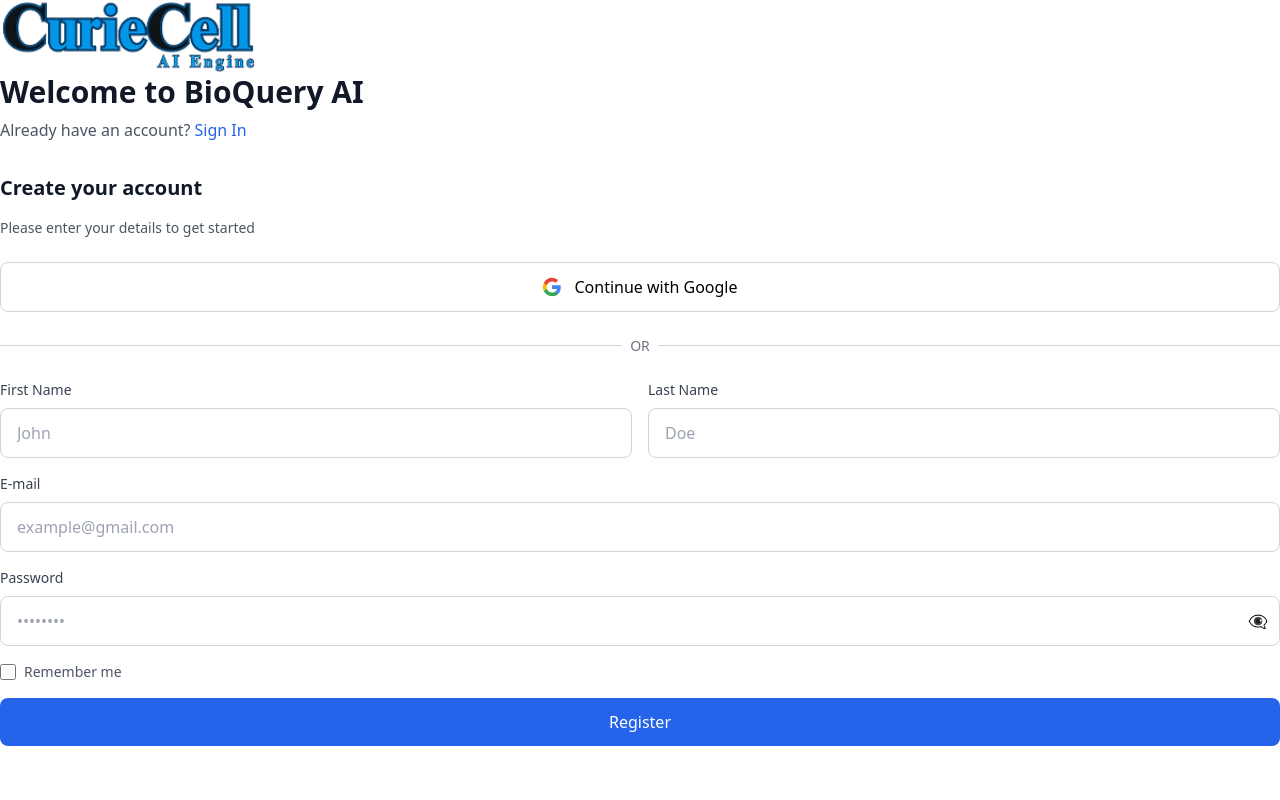
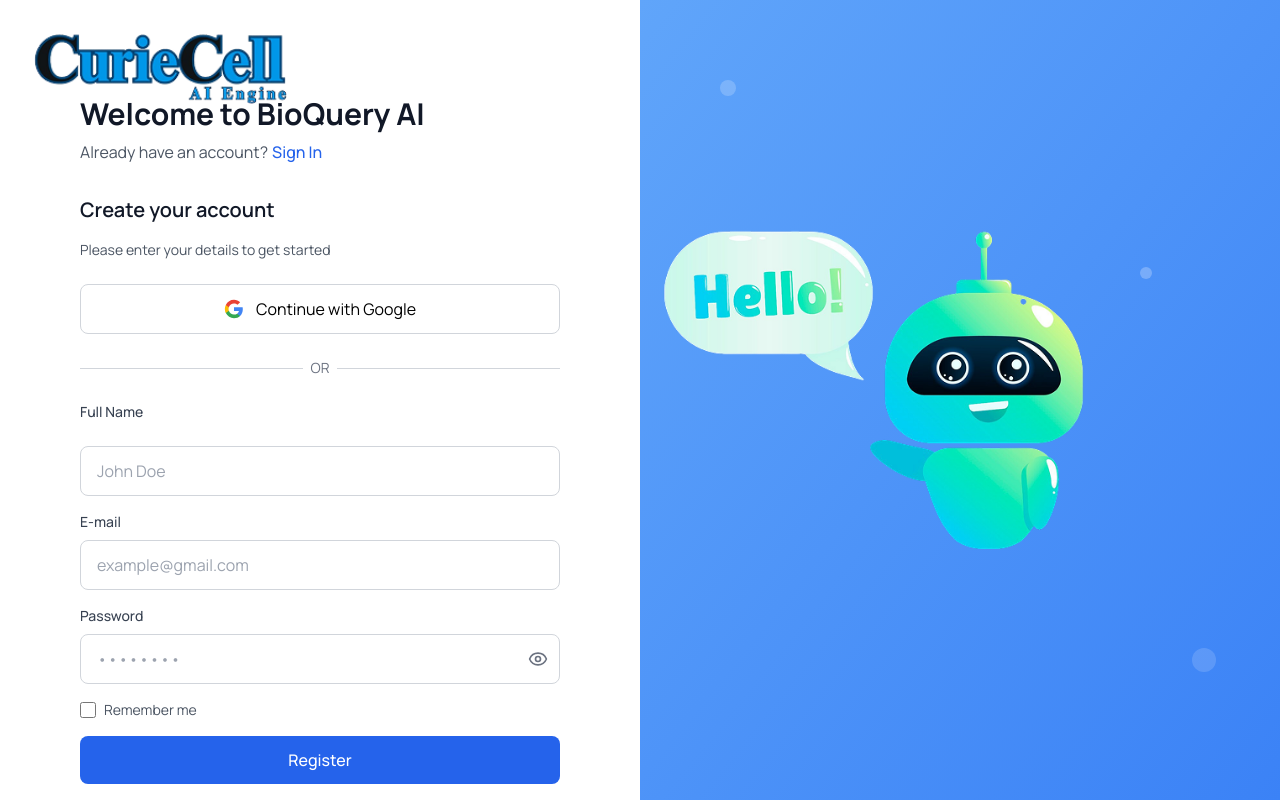
Before and after one commit to Sanjida-Khanam778/sidharth-multiai, a React (Vite) app: page /register in a window 1280 px wide. Built offline with nearby package versions, Linux system fonts and the light colour scheme.

Commit message:
sign up page created

```diff
--- a/src/Pages/Auth/SignIn.jsx
+++ b/src/Pages/Auth/SignIn.jsx
@@ -1,6 +1,7 @@
 import { useState } from "react";
 import logo from "../../assets/images/logo.png";
 import robot from "../../assets/images/robot.png";
+import { Link } from "react-router-dom";
 
 export default function SignInForm() {
   const [showPassword, setShowPassword] = useState(false);
@@ -14,18 +15,20 @@ export default function SignInForm() {
   };
 
   return (
-    <div className="h-screen flex">
+    <div className="h-screen flex font-manrope  ">
       {/* Left Side - Sign In Form */}
-      <div className="mb-8 p-8 absolute">
+    <Link to="/">
+    <div className="mb-8 p-8 absolute">
         <img src={logo} alt="logo" className="w-32 md:w-48 lg:w-64" />
       </div>
+    </Link>
       <div className="w-1/2 bg-white p-8 flex flex-col border justify-center">
         <div className="w-full max-w-sm mx-auto">
           {/* Logo */}
 
           {/* Sign In Header */}
           <div className="mb-6">
-            <h2 className="text-2xl font-semibold text-gray-900 mb-2">
+            <h2 className="text-4xl font-bold text-gray-900 mb-2">
               Sign in
             </h2>
             <p className="text-sm text-gray-600">
--- a/src/Pages/Auth/SignUp.jsx
+++ b/src/Pages/Auth/SignUp.jsx
@@ -1,22 +1,48 @@
 import { useState } from "react";
-import logo from '../../assets/images/logo.png'
+import logo from "../../assets/images/logo.png";
+import robot from "../../assets/images/robot.png";
+import { Link } from "react-router-dom";
+import { Eye, EyeOff } from "lucide-react";
 
-const SignUp = () => {
-  const [firstName, setFirstName] = useState('');
-  const [lastName, setLastName] = useState('');
-  const [email, setEmail] = useState('');
-  const [password, setPassword] = useState('');
+export default function SignUp() {
   const [showPassword, setShowPassword] = useState(false);
+  const [firstName, setFirstName] = useState("");
+  const [lastName, setLastName] = useState("");
+  const [email, setEmail] = useState("");
+  const [password, setPassword] = useState("");
   const [rememberMe, setRememberMe] = useState(false);
 
+  const handleSubmit = (e) => {
+    e.preventDefault();
+    console.log("Sign up attempted with:", {
+      firstName,
+      lastName,
+      email,
+      password,
+      rememberMe,
+    });
+  };
+
   return (
-    <div>
-      <img src={logo} alt="logo" className='w-32 md:w-48 lg:w-64' />
+    <div className="h-screen flex font-manrope  ">
+      {/* Left Side - Sign Up Form */}
+      <Link to="/">
+        <div className="mb-8 p-8 absolute">
+          <img src={logo} alt="logo" className="w-32 md:w-48 lg:w-64" />
+        </div>
+      </Link>
+      <div className="w-1/2 bg-white p-8 mt-20 flex flex-col justify-center">
+        <div className="w-10/12 mx-auto">
+          {/* Logo */}
 
           <div className="mb-8">
-        <h1 className="text-3xl font-bold text-gray-900 mb-2">Welcome to BioQuery AI</h1>
-        <p className="text-gray-600">Already have an account?
+            <h1 className="text-3xl font-bold text-gray-900 mb-2">
+              Welcome to BioQuery AI
+            </h1>
+            <p className="text-gray-600">
+              Already have an account?
               <button
+                onClick={() => onNavigate("signin")}
                 className="text-blue-600 hover:text-blue-700 font-medium ml-1"
               >
                 Sign In
@@ -25,8 +51,12 @@ const SignUp = () => {
           </div>
 
           <div className="mb-6">
-        <h2 className="text-xl font-semibold text-gray-900 mb-4">Create your account</h2>
-        <p className="text-gray-600 text-sm">Please enter your details to get started</p>
+            <h2 className="text-xl font-semibold text-gray-900 mb-4">
+              Create your account
+            </h2>
+            <p className="text-gray-600 text-sm">
+              Please enter your details to get started
+            </p>
           </div>
 
           <button
@@ -34,10 +64,22 @@ const SignUp = () => {
             className="w-full flex items-center justify-center px-4 py-3 border border-gray-300 rounded-lg hover:bg-gray-50 transition-colors mb-6"
           >
             <svg className="w-5 h-5 mr-3" viewBox="0 0 24 24">
-          <path fill="#4285F4" d="M22.56 12.25c0-.78-.07-1.53-.2-2.25H12v4.26h5.92c-.26 1.37-1.04 2.53-2.21 3.31v2.77h3.57c2.08-1.92 3.28-4.74 3.28-8.09z"/>
-          <path fill="#34A853" d="M12 23c2.97 0 5.46-.98 7.28-2.66l-3.57-2.77c-.98.66-2.23 1.06-3.71 1.06-2.86 0-5.29-1.93-6.16-4.53H2.18v2.84C3.99 20.53 7.7 23 12 23z"/>
-          <path fill="#FBBC05" d="M5.84 14.09c-.22-.66-.35-1.36-.35-2.09s.13-1.43.35-2.09V7.07H2.18C1.43 8.55 1 10.22 1 12s.43 3.45 1.18 4.93l2.85-2.22.81-.62z"/>
-          <path fill="#EA4335" d="M12 5.38c1.62 0 3.06.56 4.21 1.64l3.15-3.15C17.45 2.09 14.97 1 12 1 7.7 1 3.99 3.47 2.18 7.07l3.66 2.84c.87-2.6 3.3-4.53 6.16-4.53z"/>
+              <path
+                fill="#4285F4"
+                d="M22.56 12.25c0-.78-.07-1.53-.2-2.25H12v4.26h5.92c-.26 1.37-1.04 2.53-2.21 3.31v2.77h3.57c2.08-1.92 3.28-4.74 3.28-8.09z"
+              />
+              <path
+                fill="#34A853"
+                d="M12 23c2.97 0 5.46-.98 7.28-2.66l-3.57-2.77c-.98.66-2.23 1.06-3.71 1.06-2.86 0-5.29-1.93-6.16-4.53H2.18v2.84C3.99 20.53 7.7 23 12 23z"
+              />
+              <path
+                fill="#FBBC05"
+                d="M5.84 14.09c-.22-.66-.35-1.36-.35-2.09s.13-1.43.35-2.09V7.07H2.18C1.43 8.55 1 10.22 1 12s.43 3.45 1.18 4.93l2.85-2.22.81-.62z"
+              />
+              <path
+                fill="#EA4335"
+                d="M12 5.38c1.62 0 3.06.56 4.21 1.64l3.15-3.15C17.45 2.09 14.97 1 12 1 7.7 1 3.99 3.47 2.18 7.07l3.66 2.84c.87-2.6 3.3-4.53 6.16-4.53z"
+              />
             </svg>
             Continue with Google
           </button>
@@ -51,33 +93,18 @@ const SignUp = () => {
             </div>
           </div>
 
-      <form className="space-y-4">
-        <div className="grid grid-cols-2 gap-4">
-          <div>
+          {/* Form */}
+          <form className="space-y-4" onSubmit={handleSubmit}>
             <label className="block text-sm font-medium text-gray-700 mb-2">
-              First Name
+              Full Name
             </label>
             <input
               type="text"
               value={firstName}
               onChange={(e) => setFirstName(e.target.value)}
-              placeholder="John"
+              placeholder="John Doe"
               className="w-full px-4 py-3 border border-gray-300 rounded-lg focus:ring-2 focus:ring-blue-500 focus:border-blue-500 outline-none"
             />
-          </div>
-          <div>
-            <label className="block text-sm font-medium text-gray-700 mb-2">
-              Last Name
-            </label>
-            <input
-              type="text"
-              value={lastName}
-              onChange={(e) => setLastName(e.target.value)}
-              placeholder="Doe"
-              className="w-full px-4 py-3 border border-gray-300 rounded-lg focus:ring-2 focus:ring-blue-500 focus:border-blue-500 outline-none"
-            />
-          </div>
-        </div>
 
             <div>
               <label className="block text-sm font-medium text-gray-700 mb-2">
@@ -109,7 +136,7 @@ const SignUp = () => {
                   onClick={() => setShowPassword(!showPassword)}
                   className="absolute right-3 top-1/2 transform -translate-y-1/2 text-gray-500 hover:text-gray-700"
                 >
-              {showPassword ? '👁️' : '👁️‍🗨️'}
+                  {showPassword ? <EyeOff className="w-5 h-5" /> : <Eye className="w-5 h-5" />}
                 </button>
               </div>
             </div>
@@ -132,7 +159,19 @@ const SignUp = () => {
             </button>
           </form>
         </div>
+      </div>
+
+      {/* Right Side - Robot Illustration */}
+      <div className="w-1/2 bg-gradient-to-br from-blue-400 to-primary flex items-center justify-center relative overflow-hidden">
+        <div className="relative"></div>
+        <div className="">
+          <img src={robot} alt="robot" className="w-full h-full object-cover" />
+        </div>
+        {/* Background Decorative Elements */}
+        <div className="absolute top-20 left-20 w-4 h-4 bg-white bg-opacity-20 rounded-full"></div>
+        <div className="absolute bottom-32 right-16 w-6 h-6 bg-white bg-opacity-15 rounded-full"></div>
+        <div className="absolute top-1/3 right-32 w-3 h-3 bg-white bg-opacity-25 rounded-full"></div>
+      </div>
+    </div>
   );
-};
-
-export default SignUp;
+}
--- a/src/components/Navbar/Navbar.jsx
+++ b/src/components/Navbar/Navbar.jsx
@@ -1,15 +1,17 @@
-import React from 'react';
-import logo from '../../assets/images/logo.png'
-import { Link } from 'react-router-dom';
+import React from "react";
+import logo from "../../assets/images/logo.png";
+import { Link } from "react-router-dom";
 const Navbar = () => {
   return (
     <nav className="bg-white shadow-sm border-b border-gray-100 py-3">
       <div className="w-10/12 mx-auto">
         <div className="flex justify-between items-center">
           {/* Logo */}
+          <Link to="/">
             <div className="flex items-center">
-           <img src={logo} alt="logo" className='w-32 md:w-48 lg:w-64' />
+              <img src={logo} alt="logo" className="w-32 md:w-48 lg:w-64" />
             </div>
+          </Link>
 
           {/* Navigation Links */}
           <div className="hidden md:block">
@@ -46,8 +48,18 @@ const Navbar = () => {
           {/* Mobile menu button */}
           <div className="md:hidden">
             <button className="text-gray-700 hover:text-primary p-2">
-              <svg className="h-6 w-6" fill="none" viewBox="0 0 24 24" stroke="currentColor">
-                <path strokeLinecap="round" strokeLinejoin="round" strokeWidth={2} d="M4 6h16M4 12h16M4 18h16" />
+              <svg
+                className="h-6 w-6"
+                fill="none"
+                viewBox="0 0 24 24"
+                stroke="currentColor"
+              >
+                <path
+                  strokeLinecap="round"
+                  strokeLinejoin="round"
+                  strokeWidth={2}
+                  d="M4 6h16M4 12h16M4 18h16"
+                />
               </svg>
             </button>
           </div>
```
Lines whose indentation alone changed are shown as unchanged.
